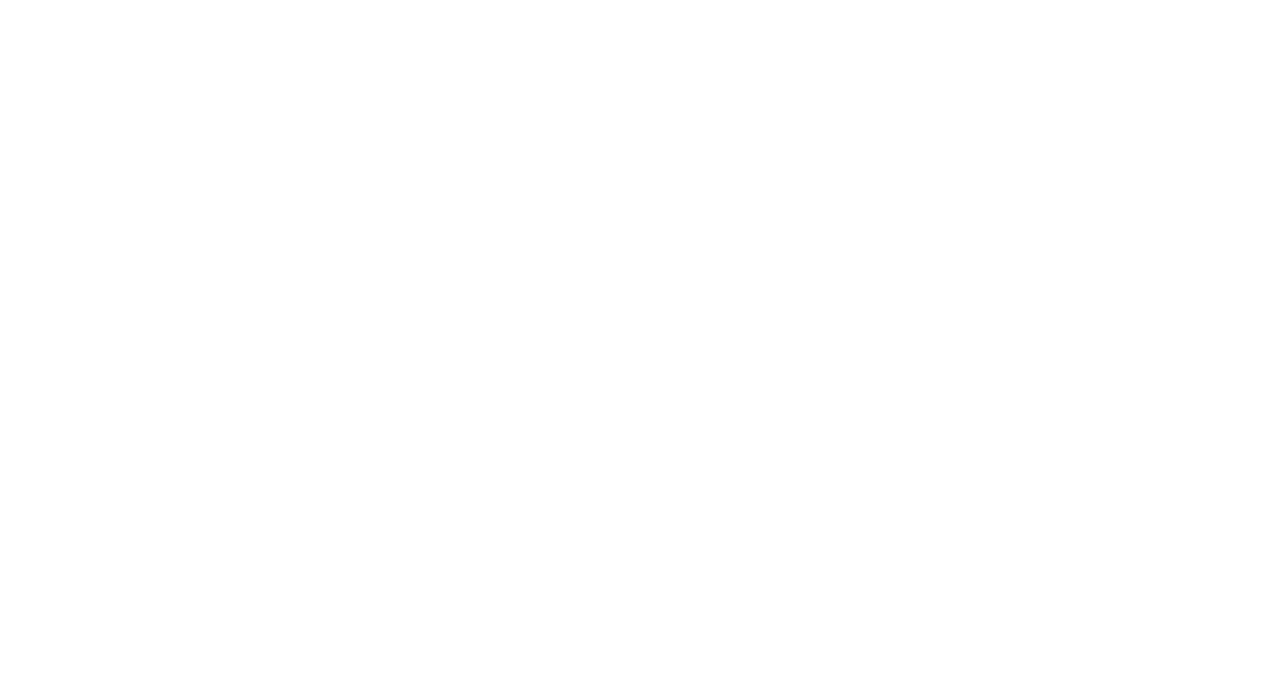
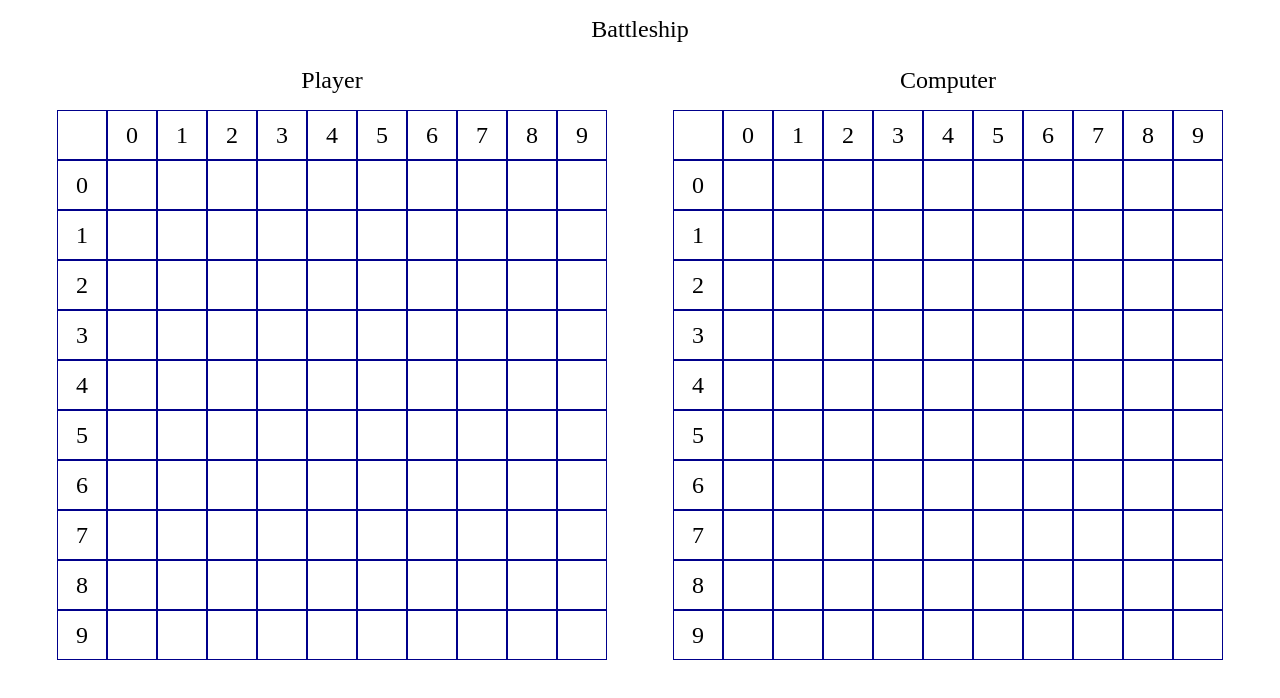
Before and after one commit to BhargavPabbaraju/odin-battleship, a website built with webpack: page src/template.html in a window 1280 px wide. Built offline with nearby package versions, Linux system fonts and the light colour scheme.

Commit message:
Display player boards

```diff
--- a/src/index.js
+++ b/src/index.js
@@ -1 +1,11 @@
-alert("Hello, World!");
+import "./styles.css";
+import { renderInitialContent } from "./view/index.js";
+import { Player } from "./model/player.js";
+
+const state = {
+  player: new Player(),
+  computer: new Player(),
+  turn: 0,
+};
+
+renderInitialContent(state.player.gameboard.size);
--- a/src/model/gameboard.js
+++ b/src/model/gameboard.js
@@ -46,7 +46,9 @@
       const ship = this.at(row, col);
       if (ship !== null) {
         ship.hit();
+        return true;
       }
+      return false;
     }
   },
   at(row, col) {
--- /dev/null
+++ b/src/styles.css
@@ -0,0 +1,39 @@
+:root {
+  --font-size-xs: 8px;
+  --font-size-small: 16px;
+  --font-size-medium: 24px;
+  --font-size-large: 48px;
+}
+
+body {
+  display: flex;
+  flex-direction: column;
+  align-items: space-between;
+  font-size: var(--font-size-medium);
+}
+
+header {
+  display: flex;
+  justify-content: center;
+  padding: var(--font-size-xs);
+}
+
+#content {
+  display: flex;
+  justify-content: space-between;
+  padding: var(--font-size-small);
+}
+
+#player-side {
+  display: flex;
+  flex-direction: column;
+  align-items: center;
+  flex: 1;
+}
+
+#computer-side {
+  display: flex;
+  flex-direction: column;
+  align-items: center;
+  flex: 1;
+}
--- a/src/template.html
+++ b/src/template.html
@@ -5,5 +5,17 @@
     <meta name="viewport" content="width=device-width, initial-scale=1.0" />
     <title>Document</title>
   </head>
-  <body></body>
+  <body>
+    <header>Battleship</header>
+    <div id="content">
+      <div id="player-side">
+        Player
+        <div id="player-grid" class="grid"></div>
+      </div>
+      <div id="computer-side">
+        Computer
+        <div id="computer-grid" class="grid"></div>
+      </div>
+    </div>
+  </body>
 </html>
--- /dev/null
+++ b/src/view/index.js
@@ -0,0 +1,39 @@
+import "./styles.css";
+
+function renderCell(id, content = "") {
+  const cell = document.createElement("span");
+  cell.setAttribute("id", id);
+  cell.classList.add("grid-cell");
+  cell.innerText = content;
+  return cell;
+}
+
+function renderGrid(id, gridSize) {
+  const div = document.createElement("div");
+  const numberRow = document.createElement("div");
+  numberRow.appendChild(renderCell());
+  numberRow.classList.add("row");
+  for (let i = 0; i < gridSize; i++) {
+    numberRow.appendChild(renderCell(`${id}-row-${i}`, i));
+  }
+  div.appendChild(numberRow);
+
+  for (let i = 0; i < gridSize; i++) {
+    const row = document.createElement("div");
+    row.classList.add("row");
+    div.appendChild(row);
+    row.appendChild(renderCell(`${id}-col-${i}`, i));
+    for (let j = 0; j < gridSize; j++) {
+      row.appendChild(renderCell(`${id}-${i}-${j}`));
+    }
+  }
+
+  const grid = document.getElementById(id + "-grid");
+  grid.replaceChildren();
+  grid.appendChild(div);
+}
+
+export function renderInitialContent(gridSize) {
+  renderGrid("player", gridSize);
+  renderGrid("computer", gridSize);
+}
--- /dev/null
+++ b/src/view/styles.css
@@ -0,0 +1,24 @@
+.grid {
+  display: flex;
+  flex-direction: column;
+  justify-content: center;
+  align-items: center;
+  padding: var(--font-size-small);
+  column-gap: 72px;
+}
+
+.row {
+  display: flex;
+  justify-content: center;
+  align-items: center;
+}
+
+.grid-cell {
+  flex: 1;
+  display: flex;
+  justify-content: center;
+  width: var(--font-size-large);
+  height: var(--font-size-large);
+  align-items: center;
+  border: 1px solid darkblue;
+}
```
Also changed, not shown: src/model/gameboard.test.js (+7 -2 lines).
